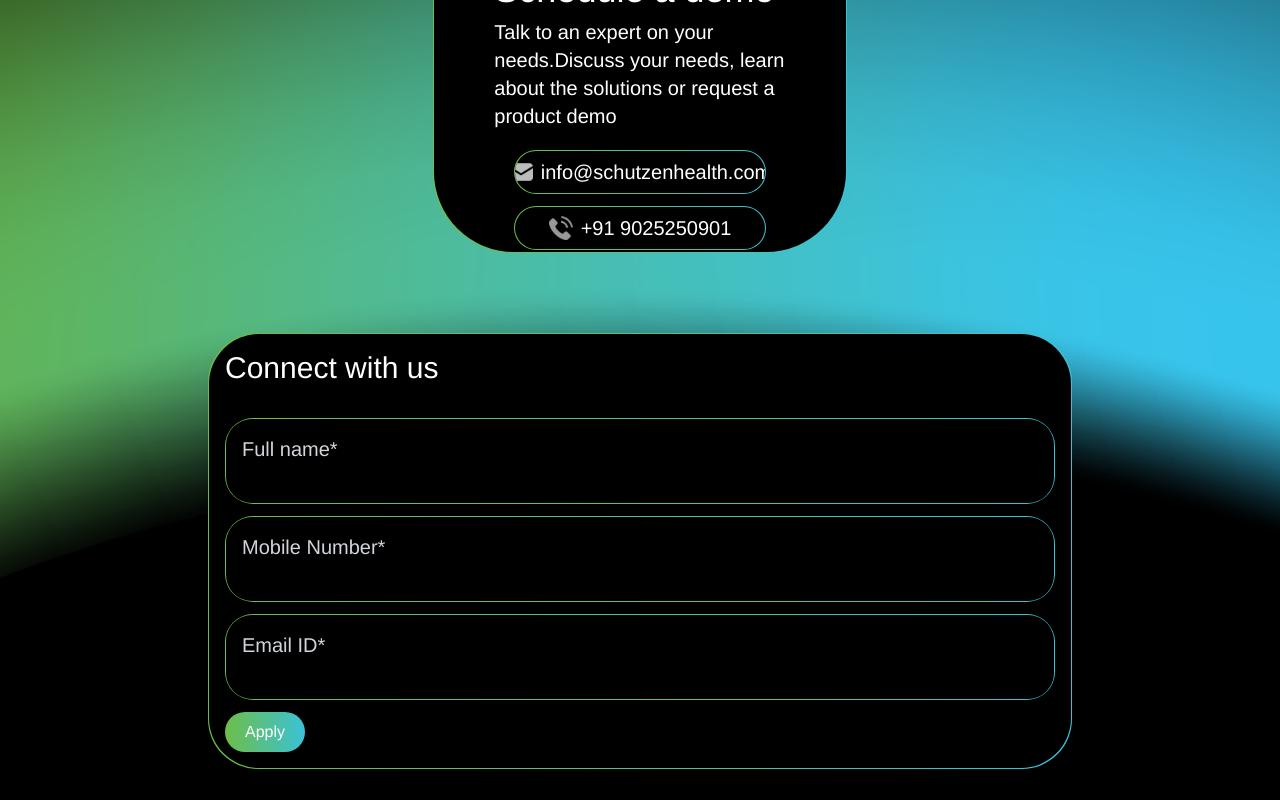
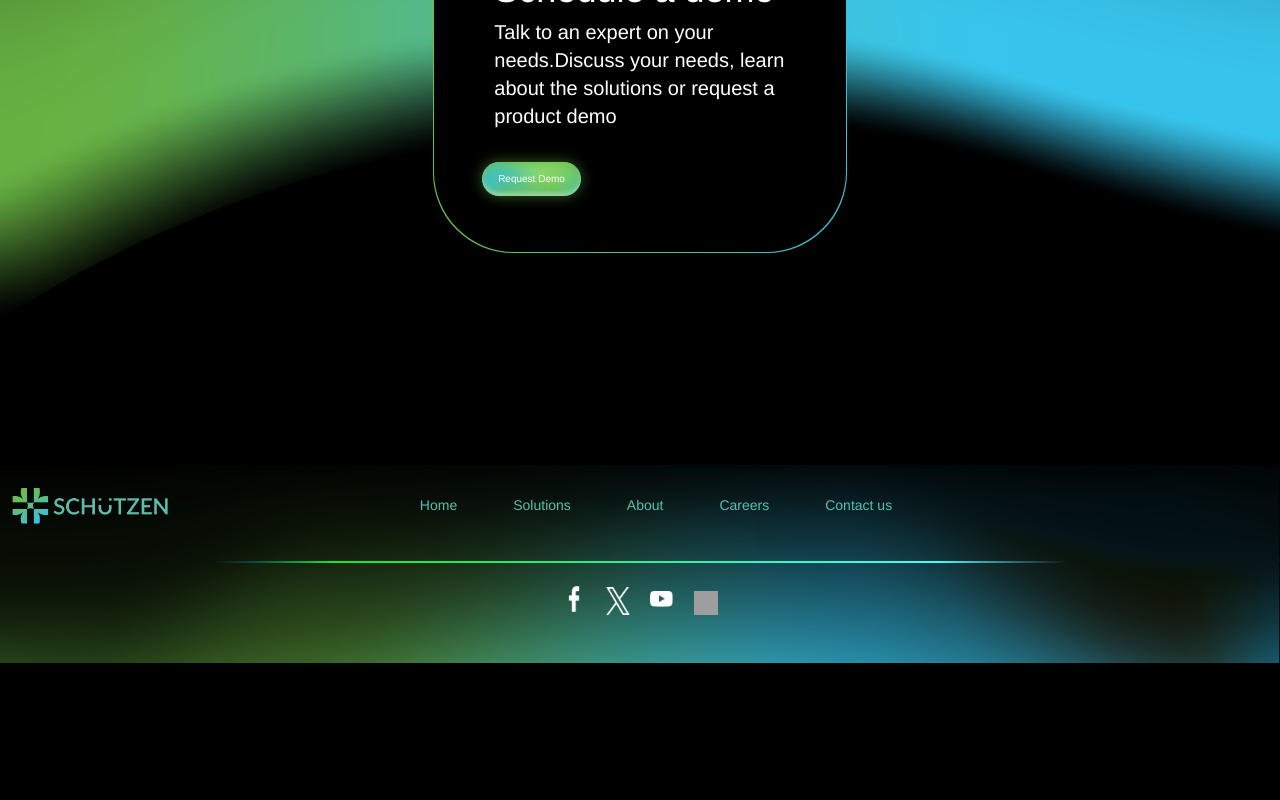
Before and after one commit to akhilr22/schutzen, a Next.js app: page /contact-us in a window 1280 px wide. Shown: the part 680-1480 px from the top of the page. After the commit the page ends 1343 px from the top, so only its background shows below. Built offline with nearby package versions, Linux system fonts and the light colour scheme; grey boxes are pictures that could not be loaded.

Commit message:
contact us form added

```diff
--- a/package.json
+++ b/package.json
@@ -27,6 +27,7 @@
     "react-dom": "^18",
     "react-hook-form": "^7.54.2",
     "react-multi-carousel": "^2.8.5",
+    "react-responsive-modal": "^6.4.2",
     "react-spinners": "^0.15.0",
     "sharp": "^0.33.5",
     "styled-components": "^6.1.13",
--- /dev/null
+++ b/src/app/contact-us/contact.css
@@ -0,0 +1,9 @@
+.customOverlay {
+    background: rgba(10, 2, 2, 0.7);
+  }
+  .customModal {
+    background: #000000;
+    max-width: 500px;
+    width: 100%;
+    border-radius: 20px;
+  }
--- a/src/app/contact-us/page.tsx
+++ b/src/app/contact-us/page.tsx
@@ -1,12 +1,21 @@
-import React from "react";
+"use client";
+import React, { useState } from "react";
 import contactBg from "@/app/assets/contact-gradient.png";
 import calenderIcon from "@/app/assets/calendar.png";
-import email from "@/app/assets/email-icon.png";
-import phone from "@/app/assets/telephone.png";
+// import email from "@/app/assets/email-icon.png";
+// import phone from "@/app/assets/telephone.png";
 import Image from "next/image";
 import RequestDemo from "@/components/form/RequestDemo";
 // import ReqDemoBtn from "@/components/buttons/ReqDemoBtn";
+import "react-responsive-modal/styles.css";
+import { Modal } from "react-responsive-modal";
+// import ReqDemoBtn from "@/components/buttons/ReqDemoBtn";
+import "./contact.css";
 const Page = () => {
+  const [open, setOpen] = useState(false);
+
+  const onOpenModal = () => setOpen(true);
+  const onCloseModal = () => setOpen(false);
   return (
     <>
       <div
@@ -49,10 +58,35 @@ const Page = () => {
                   </span>
                 </p>
               </div>
+              <div className="nav-icon mt-8">
+                <div className="min-w-32"></div>
+                <button
+                  className="uiverse relative rounded-full overflow-hidden bg-gradient-to-r from-[#6dbd49] to-[#3bc2d6]  "
+                  onClick={onOpenModal}
+                >
+                  <div className="wrapper relative  mx-auto  justify-center items-center">
+                    <a>
+                      <span className="hidden custom-md:inline "> Request </span> <span> Demo</span>
+                    </a>
+                    <div className="circle circle-12 absolute" />
+                    <div className="circle circle-11 absolute" />
+                    <div className="circle circle-10 absolute" />
+                    <div className="circle circle-9 absolute" />
+                    <div className="circle circle-8 absolute" />
+                    <div className="circle circle-7 absolute" />
+                    <div className="circle circle-6 absolute" />
+                    <div className="circle circle-5 absolute" />
+                    <div className="circle circle-4 absolute" />
+                    <div className="circle circle-3 absolute" />
+                    <div className="circle circle-2 absolute" />
+                    <div className="circle circle-1 absolute" />
+                  </div>
+                </button>
+              </div>
               {/* <div className="xl:my-8 my-3">
                 <ReqDemoBtn show={true} />
               </div> */}
-              <div className=" flex  flex-col gap-3 mx-auto justify-center items-center">
+              {/* <div className=" flex  flex-col gap-3 mx-auto justify-center items-center">
                 <div
                   className=" mt-5 w-full xl:w-4/5 sm:h-11 p-[1px] bg-gradient-to-r from-[#6dbd49] to-[#3bc2d6] rounded-full scroll_animate"
                   data-aos="fade-right"
@@ -63,7 +97,7 @@ const Page = () => {
                   </div>
                 </div>
 
-                {/* Phone */}
+
                 <div
                   className=" w-full xl:w-4/5 sm:h-11 p-[1px] bg-gradient-to-r from-[#6dbd49] to-[#3bc2d6] rounded-full scroll_animate"
                   data-aos="fade-right"
@@ -73,12 +107,22 @@ const Page = () => {
                     <span className="text-xl md:text-[18px] xl:text-xl text-white">+91 9025250901</span>
                   </div>
                 </div>
-              </div>
+              </div> */}
             </div>
           </div>
         </div>
 
-      <RequestDemo/>
+        <Modal
+          open={open}
+          onClose={onCloseModal}
+          center
+          classNames={{
+            overlay: "customOverlay",
+            modal: "customModal",
+          }}
+        >
+          <RequestDemo />
+        </Modal>
       </div>
 
       <div className="md:flex justify-between mx-10 mt-8 xl:my-14 xl:mx-40  items-center   ">
--- a/src/app/patient_monitoring/page.tsx
+++ b/src/app/patient_monitoring/page.tsx
@@ -386,8 +386,8 @@ export default function page() {
                     alt="heartRateIco"
                     className="h-8/12 sm:h-5/6 sm:w-5/6 w-8/12 mx-auto"
                   />
+                </div>
                   <span className="text-[9px] sm:text-sm  text-center top-0">Oxygen Saturation</span>
-                </div>
               </div>
             </div>
           </div>
--- a/src/components/form/RequestDemo.tsx
+++ b/src/components/form/RequestDemo.tsx
@@ -1,62 +1,164 @@
-import React from "react";
+/* eslint-disable @typescript-eslint/no-unused-vars */
 
-export default function RequestDemo() {
+"use client";
+import axios from "axios";
+import React, { useState } from "react";
+
+interface FormData {
+  name: string;
+  companyName: string;
+  email: string;
+  phoneNumber: string;
+  country: string;
+  preferredSolution: string;
+  description: string;
+}
+
+export default function RequestDemo(): JSX.Element {
+  const [formData, setFormData] = useState<FormData>({
+    name: "",
+    companyName: "",
+    email: "",
+    phoneNumber: "",
+    country: "",
+    preferredSolution: "",
+    description: "",
+  });
+
+  const [errors, setErrors] = useState<Partial<FormData>>({});
+
+  const handleChange = (e: React.ChangeEvent<HTMLInputElement | HTMLTextAreaElement>) => {
+    const { name, value } = e.target;
+    setFormData({ ...formData, [name]: value });
+    setErrors({ ...errors, [name]: "" }); // Clear error for the field
+  };
+
+  const validate = (): boolean => {
+    const newErrors: Partial<FormData> = {};
+
+    if (!formData.name.trim()) newErrors.name = "Name is required.";
+    if (!formData.companyName.trim()) newErrors.companyName = "Company name is required.";
+    if (!formData.email.trim() || !/\S+@\S+\.\S+/.test(formData.email)) newErrors.email = "Valid email is required.";
+    if (!formData.phoneNumber.trim() || !/^\d{10,15}$/.test(formData.phoneNumber))
+      newErrors.phoneNumber = "Valid phone number (10-15 digits) is required.";
+    if (!formData.country.trim()) newErrors.country = "Country/Region is required.";
+    if (!formData.preferredSolution.trim()) newErrors.preferredSolution = "Please select a preferred solution.";
+
+    setErrors(newErrors);
+    return Object.keys(newErrors).length === 0;
+  };
+
+  const handleSubmit = async (e: React.FormEvent<HTMLFormElement>) => {
+    e.preventDefault();
+    if (validate()) {
+      console.log("Form submitted:", formData);
+      try {
+        const res = await axios.post(`/api/contactus`, formData);
+        alert("Form submitted successfully!");
+        setFormData({
+          name: "",
+          companyName: "",
+          email: "",
+          phoneNumber: "",
+          country: "",
+          preferredSolution: "",
+          description: "",
+        });
+      } catch (error) {
+        console.error(error);
+      }
+    } else {
+      console.error("Validation failed:", errors);
+    }
+  };
+
   return (
     <div>
-      {" "}
-      <form className="m-5 mx-10 md:m-20 md:mx-52  xl:m-20 xl:mx-52" encType="multipart/form-data">
+      <form
+        className=""
+        encType="multipart/form-data"
+        onSubmit={handleSubmit}
+      >
         <div className="p-[1px] bg-gradient-to-r from-[#6dbd49] to-[#3bc2d6] rounded-[50px] h-full">
           <div className="bg-[#fefaf5] dark:bg-black dark:text-white w-full h-full rounded-[50px] p-4 flex flex-col">
             <div className="p-0">
               <h1 className="text-3xl mb-8">Connect with us</h1>
 
-              {/* Full Name Field */}
-              <div className="p-[1px] bg-gradient-to-r from-[#6dbd49] to-[#3bc2d6] rounded-[28px] h-full mb-3 cursor-pointer">
+              {[
+                { label: "Name", name: "name", type: "text", required: true },
+                { label: "Company Name", name: "companyName", type: "text", required: true },
+                { label: "Email ID", name: "email", type: "email", required: true },
+                { label: "Phone Number", name: "phoneNumber", type: "text", required: true },
+                { label: "Country/Region", name: "country", type: "text", required: true },
+              ].map((field) => (
+                <div
+                  key={field.name}
+                  className="p-[1px] bg-gradient-to-r from-[#6dbd49] to-[#3bc2d6] rounded-[28px] h-full mb-3"
+                >
+                  <div className="bg-[#fefaf5] dark:bg-black dark:text-white w-full h-full rounded-[26px] p-4 flex flex-col">
+                    <label className="text-gray-500 dark:text-gray-300 text-xl">
+                      {field.label} {field.required && "*"}
+                    </label>
+                    <input
+                      type={field.type}
+                      className="bg-transparent border-none outline-none text-black dark:text-white"
+                      id={field.name}
+                      name={field.name}
+                      value={formData[field.name as keyof FormData]}
+                      onChange={handleChange}
+                    />
+                    {errors[field.name as keyof FormData] && (
+                      <span className="text-red-500 text-sm">{errors[field.name as keyof FormData]}</span>
+                    )}
+                  </div>
+                </div>
+              ))}
+
+              {/* Preferred Solution Field */}
+              <div className="p-[1px] bg-gradient-to-r from-[#6dbd49] to-[#3bc2d6] rounded-[28px] h-full mb-3">
                 <div className="bg-[#fefaf5] dark:bg-black dark:text-white w-full h-full rounded-[26px] p-4 flex flex-col">
-                  <label className="text-gray-500 dark:text-gray-300 text-xl">Full name*</label>
-                  <input
-                    type="text"
+                  <label className="text-gray-500 dark:text-gray-300 text-xl">Which Solution Do You Prefer? *</label>
+                  <div className="flex-1">
+                    {[
+                      { id: "RapidScreeningSolution", label: "Rapid Screening Solution" },
+                      { id: "PatientMonitoringSolution", label: "Patient Monitoring Solution" },
+                    ].map((option) => (
+                      <div key={option.id} className="mr-4">
+                        <input
+                          type="radio"
+                          id={option.id}
+                          name="preferredSolution"
+                          value={option.label}
+                          checked={formData.preferredSolution === option.label}
+                          onChange={handleChange}
+                        />
+                        <label htmlFor={option.id} className="ml-2">
+                          {option.label}
+                        </label>
+                      </div>
+                    ))}
+                  </div>
+                  {errors.preferredSolution && <span className="text-red-500 text-sm">{errors.preferredSolution}</span>}
+                </div>
+              </div>
+
+              {/* Description Field */}
+              <div className="p-[1px] bg-gradient-to-r from-[#6dbd49] to-[#3bc2d6] rounded-[28px] h-full mb-3">
+                <div className="bg-[#fefaf5] dark:bg-black dark:text-white w-full h-full rounded-[26px] p-4 flex flex-col">
+                  <label className="text-gray-500 dark:text-gray-300 text-xl">Description</label>
+                  <textarea
                     className="bg-transparent border-none outline-none text-black dark:text-white"
-                    id="fullName"
-                    name="fullName" // Add this
+                    name="description"
+                    value={formData.description}
+                    onChange={handleChange}
                   />
                 </div>
               </div>
 
-              {/* Mobile Number Field */}
-              <div className="p-[1px] bg-gradient-to-r from-[#6dbd49] to-[#3bc2d6] rounded-[28px] h-full mb-3 cursor-pointer">
-                <div className="bg-[#fefaf5] dark:bg-black dark:text-white w-full h-full rounded-[26px] p-4 flex flex-col">
-                  <label className="text-gray-500 dark:text-gray-300 text-xl">Mobile Number*</label>
-                  <input
-                    type="text"
-                    className="bg-transparent border-none outline-none text-black dark:text-white"
-                    id="mobileNumber"
-                    name="mobileNumber" // Add this
-                  />
-                </div>
-              </div>
-
-              {/* Email Field */}
-              <div className="p-[1px] bg-gradient-to-r from-[#6dbd49] to-[#3bc2d6] rounded-[28px] h-full mb-3 cursor-pointer">
-                <div className="bg-[#fefaf5] dark:bg-black dark:text-white w-full h-full rounded-[26px] p-4 flex flex-col">
-                  <label className="text-gray-500 dark:text-gray-300 text-xl">Email ID*</label>
-                  <input
-                    type="email"
-                    className="bg-transparent border-none outline-none text-black dark:text-white"
-                    id="email"
-                    name="email" // Add this
-                  />
-                </div>
-              </div>
-
-              {/* File Upload: Cover Letter */}
-
+              {/* Submit Button */}
               <button type="submit" className="bg-gradient-to-r from-[#6dbd49] to-[#3bc2d6] p-2 px-5 mr-3 rounded-full">
                 Apply
               </button>
-              {/* <button type="button" className="bg-gradient-to-r from-[#6dbd49] to-[#3bc2d6] p-2 px-5 rounded-full">
-        Book Demo
-      </button> */}
             </div>
           </div>
         </div>
```
Also changed, not shown: src/app/api/contactus/route.ts (added, +51 -0 lines), src/app/lib/contactUpload.ts (added, +33 -0 lines), src/app/css/globals.css (line endings or trailing spaces), 1 other file (tests, documents, lock files or other folders).
